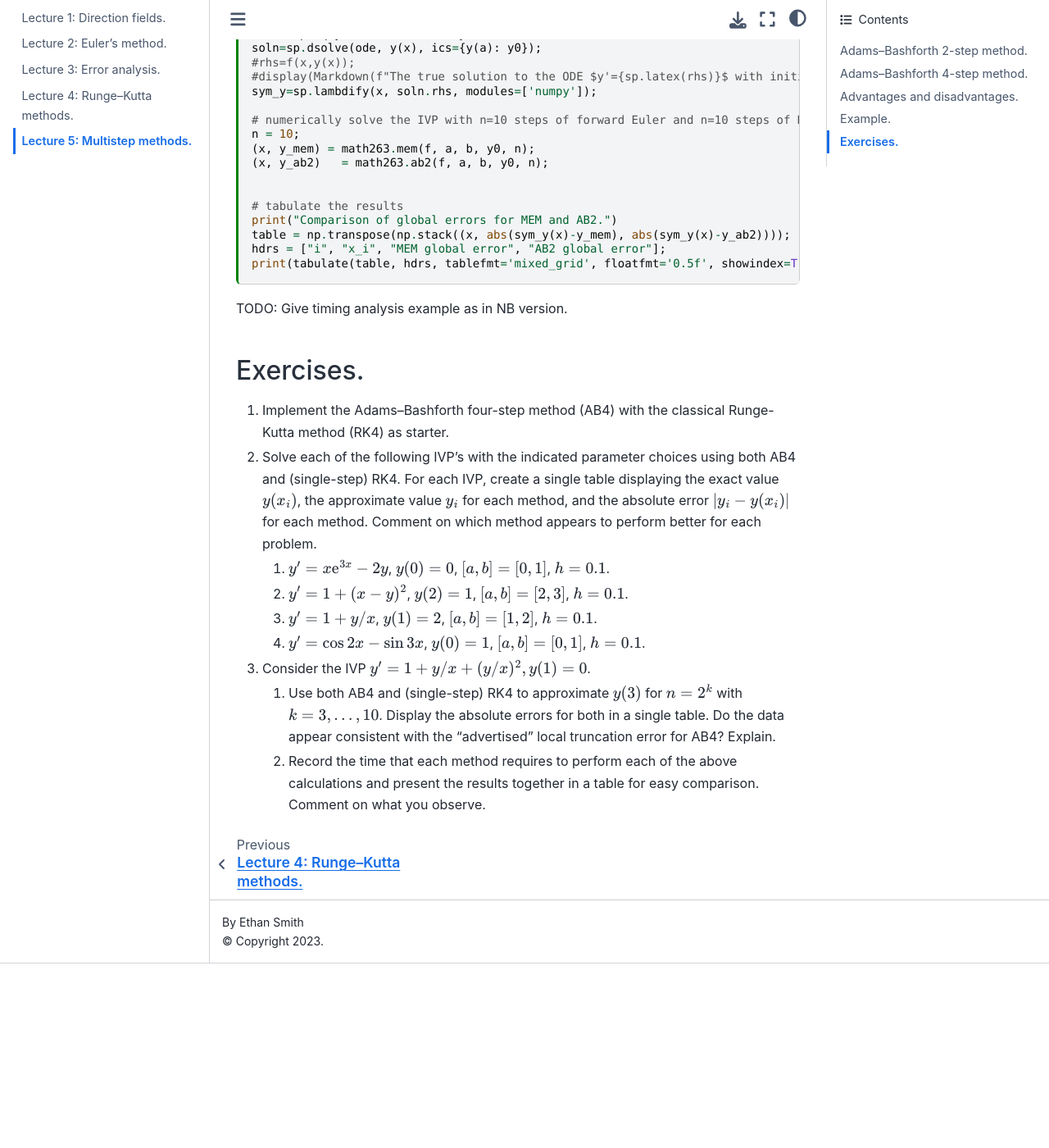
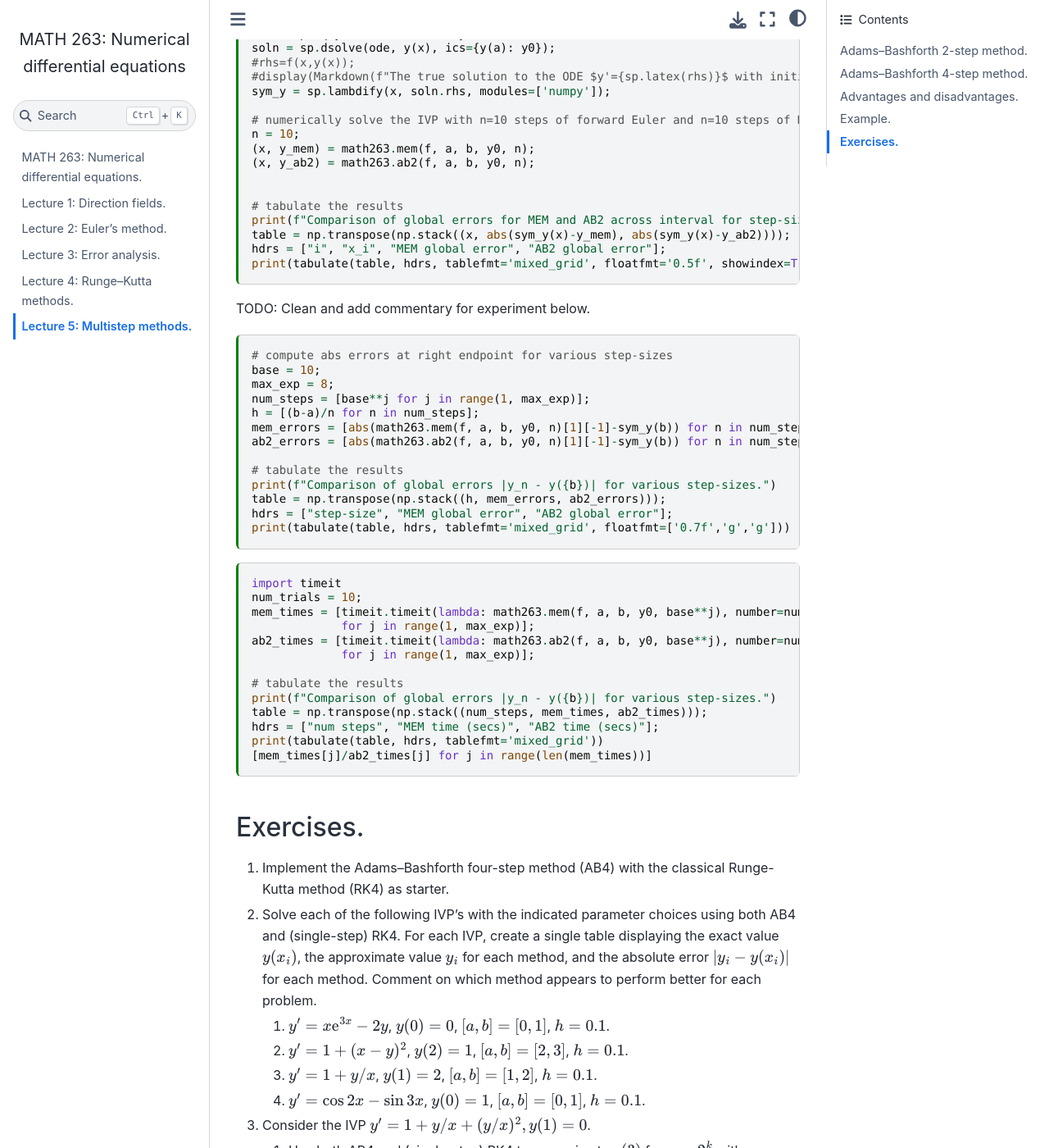
Before and after one commit to ethancsmith/math263-notes, a Jupyter Book: the page built from 05-multistep_methods.md, in a window 1280 px wide and 1400 px high, scrolled down 3229 px. Shown: the whole window at 82% size. Built offline with Jupyter Book 1.0.4 settings and Sphinx 7.4.7 and the Sphinx Book theme 1.1.4, drawn with Linux system fonts in a browser that asks for light colours; before the commit the page ends 4404 px from its top, so only the background shows below that; some of the changed text lies outside the part shown.

````diff
--- a/05-multistep_methods.md
+++ b/05-multistep_methods.md
@@ -135,27 +135,57 @@
 x = sp.Symbol('x');
 y = sp.Function('y');
 ode = sp.Eq(y(x).diff(x), f(x,y(x)));
-soln=sp.dsolve(ode, y(x), ics={y(a): y0});
+soln = sp.dsolve(ode, y(x), ics={y(a): y0});
 #rhs=f(x,y(x));
 #display(Markdown(f"The true solution to the ODE $y'={sp.latex(rhs)}$ with initial condition $y({a})={y0}$ is ${sp.latex(soln)}$."))
-sym_y=sp.lambdify(x, soln.rhs, modules=['numpy']);
+sym_y = sp.lambdify(x, soln.rhs, modules=['numpy']);
 
 # numerically solve the IVP with n=10 steps of forward Euler and n=10 steps of RK4
 n = 10;
 (x, y_mem) = math263.mem(f, a, b, y0, n);
-(x, y_ab2)   = math263.ab2(f, a, b, y0, n);
+(x, y_ab2) = math263.ab2(f, a, b, y0, n);
 
 
 # tabulate the results
-print("Comparison of global errors for MEM and AB2.")
+print(f"Comparison of global errors for MEM and AB2 across interval for step-size h = {(b-a)/n}.")
 table = np.transpose(np.stack((x, abs(sym_y(x)-y_mem), abs(sym_y(x)-y_ab2))));
 hdrs = ["i", "x_i", "MEM global error", "AB2 global error"];
 print(tabulate(table, hdrs, tablefmt='mixed_grid', floatfmt='0.5f', showindex=True))
 ```
 
-TODO: Give timing analysis example as in NB version.
+TODO: Clean and add commentary for experiment below.
 
-+++
+```{code-cell} ipython3
+# compute abs errors at right endpoint for various step-sizes
+base = 10;
+max_exp = 8;
+num_steps = [base**j for j in range(1, max_exp)];
+h = [(b-a)/n for n in num_steps];
+mem_errors = [abs(math263.mem(f, a, b, y0, n)[1][-1]-sym_y(b)) for n in num_steps];
+ab2_errors = [abs(math263.ab2(f, a, b, y0, n)[1][-1]-sym_y(b)) for n in num_steps];
+
+# tabulate the results
+print(f"Comparison of global errors |y_n - y({b})| for various step-sizes.")
+table = np.transpose(np.stack((h, mem_errors, ab2_errors)));
+hdrs = ["step-size", "MEM global error", "AB2 global error"];
+print(tabulate(table, hdrs, tablefmt='mixed_grid', floatfmt=['0.7f','g','g']))
+```
+
+```{code-cell} ipython3
+import timeit
+num_trials = 10;
+mem_times = [timeit.timeit(lambda: math263.mem(f, a, b, y0, base**j), number=num_trials)/num_trials
+             for j in range(1, max_exp)];
+ab2_times = [timeit.timeit(lambda: math263.ab2(f, a, b, y0, base**j), number=num_trials)/num_trials
+             for j in range(1, max_exp)];
+
+# tabulate the results
+print(f"Comparison of global errors |y_n - y({b})| for various step-sizes.")
+table = np.transpose(np.stack((num_steps, mem_times, ab2_times)));
+hdrs = ["num steps", "MEM time (secs)", "AB2 time (secs)"];
+print(tabulate(table, hdrs, tablefmt='mixed_grid'))
+[mem_times[j]/ab2_times[j] for j in range(len(mem_times))]
+```
 
 ## Exercises.
 
````
Also changed, not shown: other parts of 05-multistep_methods.md (+1 -1 lines).
